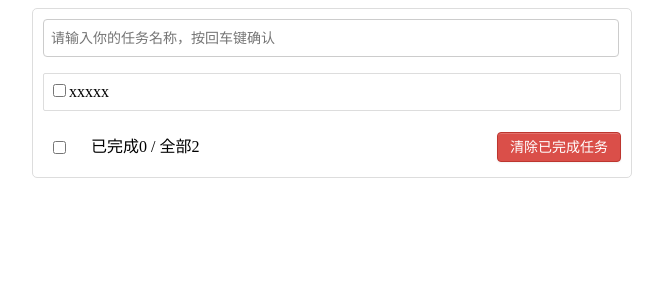
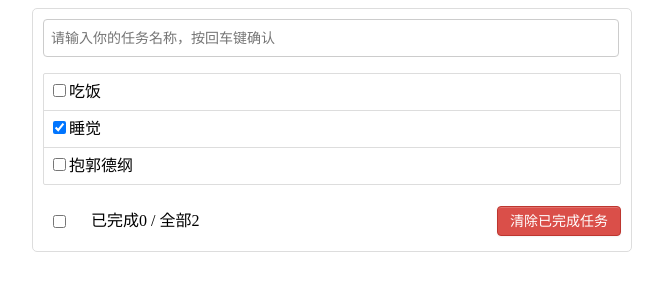
Before and after one commit to cxh0614/Vue-test, a Vue app in the folder VueDemo/: page / in a window 1280 px wide. Shown: the top 300 px of the page, without its empty margins (308-971 px from the left). Built offline with nearby package versions, Linux system fonts and the light colour scheme.

Commit message:
初始显示

```diff
--- a/VueDemo/src/App.vue
+++ b/VueDemo/src/App.vue
@@ -3,7 +3,7 @@
   <div class="todo-container">
     <div class="todo-wrap">
       <Header />
-      <Main />
+      <Main :todos="todos"/>
       <Footer />
     </div>
   </div>
@@ -17,6 +17,16 @@
 import Footer from './components/Footer.vue'
 
 export default {
+  data () {
+    return {
+      todos: [
+        {completed: false, title: '吃饭'},
+        {completed: true, title: '睡觉'},
+        {completed: false, title: '抱郭德纲'}
+      ]
+    }
+  },
+
   components: {
      Header, Main, Footer
   }
--- a/VueDemo/src/components/Item.vue
+++ b/VueDemo/src/components/Item.vue
@@ -1,8 +1,8 @@
 <template>
   <li>
     <label>
-      <input type="checkbox"/>
-      <span>xxxxx</span>
+      <input type="checkbox" v-model="todo.completed"/>
+      <span>{{todo.title}}</span>
     </label>
     <button class="btn btn-danger" style="display:none">删除</button>
   </li>
@@ -10,6 +10,9 @@
 
 <script>
 export default {
+  props: {
+    todo: Object
+  }
 }
 </script>
 
--- a/VueDemo/src/components/Main.vue
+++ b/VueDemo/src/components/Main.vue
@@ -1,6 +1,6 @@
 <template>
   <ul class="todo-main">
-    <Item />
+    <Item v-for="(todo, index) in todos" :key="index" :todo="todo"/>
   </ul>
 </template>
 
@@ -9,6 +9,8 @@
 import Item from './Item.vue'
 
 export default {
+  props: ['todos'],
+
   components: {
     Item
   }
```
